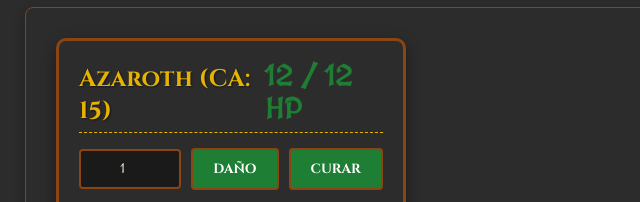
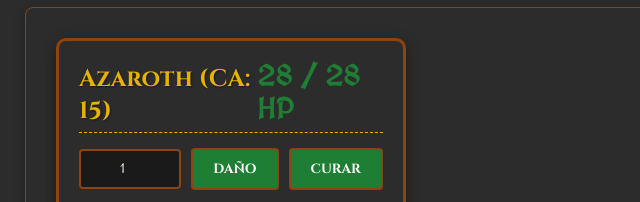
Before and after one commit to Luxxar2/Master, a plain HTML site: page Guerrero.html in a window 1280 px wide. Shown: the part 773-975 px from the top of the page, 39-679 px from the left. Drawn offline with Linux system fonts and the light colour scheme; placeholder pictures from the web are drawn by us.

Commit message:
Update Guerrero.html

```diff
--- a/Guerrero.html
+++ b/Guerrero.html
@@ -609,7 +609,7 @@ de fuego si la falla o la mitad del daño si la supera. </p>
 
         // Inicializar con los 4 guardias
         function initialize() {
-            createEnemyWithData("Azaroth", 12, 15);
+            createEnemyWithData("Azaroth", 28, 15);
 
             renderEnemies(); // Renderiza por primera vez
         }
```
